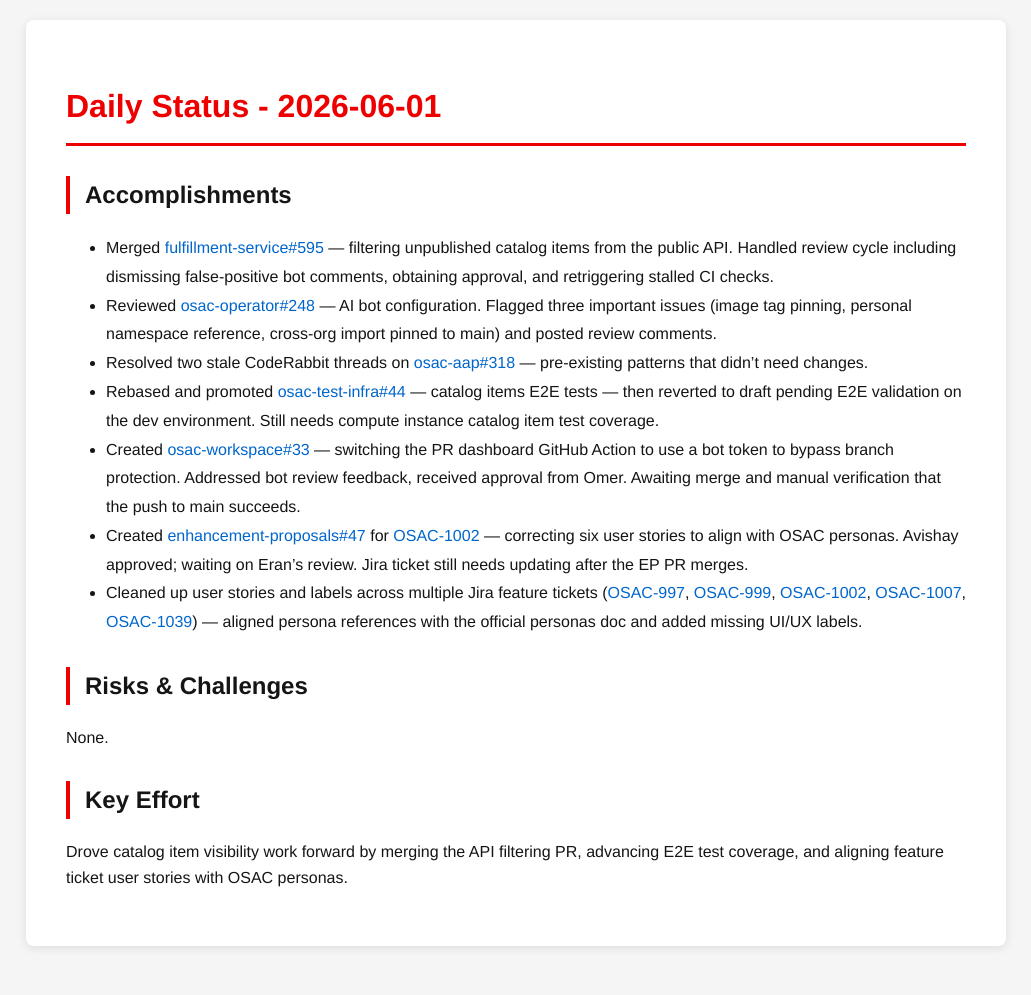
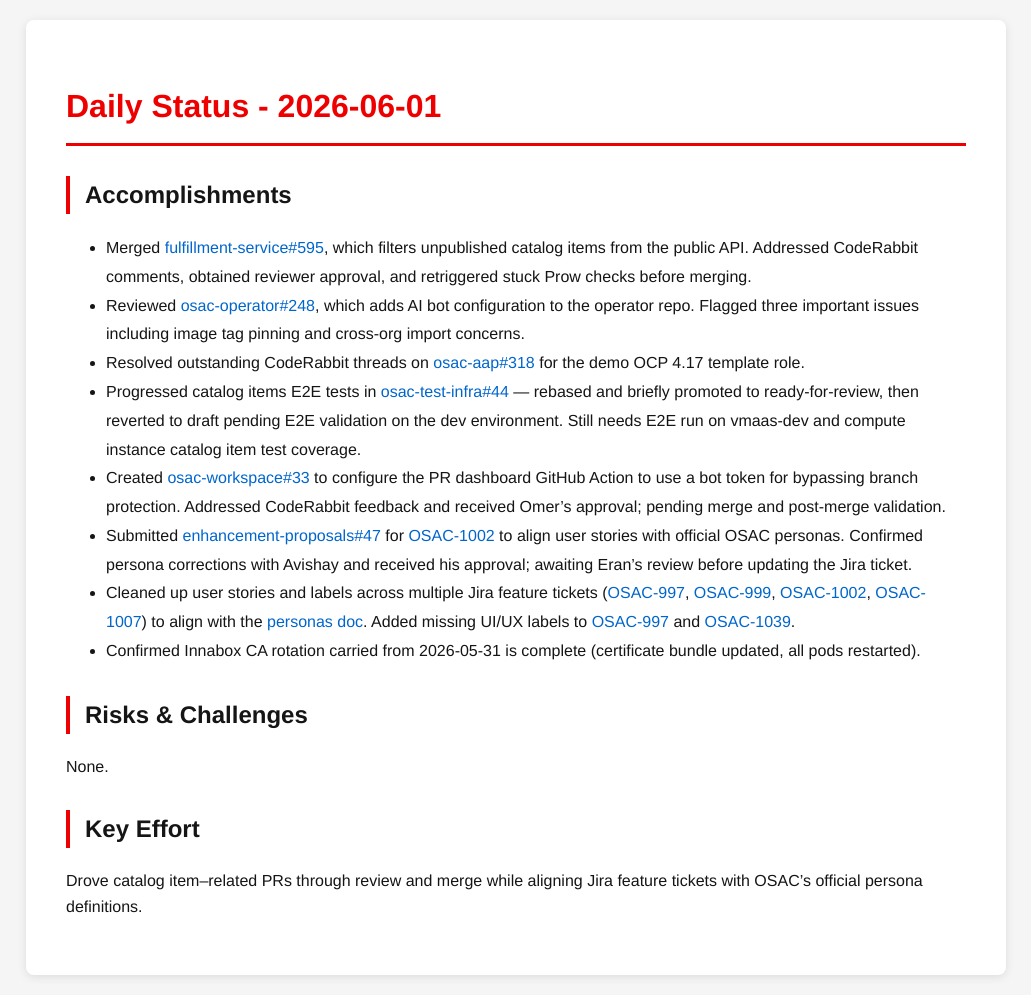
Before and after one commit to tzvatot/daily-status, a Jekyll site: the page built from 2026-06-01.md, in a window 1280 px wide. Shown: the whole page, without its empty margins (124-1155 px from the left). Built offline with Jekyll 4.4.1, drawn with Linux system fonts in a browser that asks for light colours; before the commit the page ends 966 px from its top, so only the background shows below that.

Commit message:
Daily status update - 2026-06-01

```diff
--- a/2026-06-01.md
+++ b/2026-06-01.md
@@ -7,16 +7,18 @@
 # Daily Status - 2026-06-01
 
 ## Accomplishments
-- Merged [fulfillment-service#595](https://github.com/osac-project/fulfillment-service/pull/595) — filtering unpublished catalog items from the public API. Handled review cycle including dismissing false-positive bot comments, obtaining approval, and retriggering stalled CI checks.
-- Reviewed [osac-operator#248](https://github.com/osac-project/osac-operator/pull/248) — AI bot configuration. Flagged three important issues (image tag pinning, personal namespace reference, cross-org import pinned to main) and posted review comments.
-- Resolved two stale CodeRabbit threads on [osac-aap#318](https://github.com/osac-project/osac-aap/pull/318) — pre-existing patterns that didn't need changes.
-- Rebased and promoted [osac-test-infra#44](https://github.com/osac-project/osac-test-infra/pull/44) — catalog items E2E tests — then reverted to draft pending E2E validation on the dev environment. Still needs compute instance catalog item test coverage.
-- Created [osac-workspace#33](https://github.com/osac-project/osac-workspace/pull/33) — switching the PR dashboard GitHub Action to use a bot token to bypass branch protection. Addressed bot review feedback, received approval from Omer. Awaiting merge and manual verification that the push to main succeeds.
-- Created [enhancement-proposals#47](https://github.com/osac-project/enhancement-proposals/pull/47) for [OSAC-1002](https://redhat.atlassian.net/browse/OSAC-1002) — correcting six user stories to align with OSAC personas. Avishay approved; waiting on Eran's review. Jira ticket still needs updating after the EP PR merges.
-- Cleaned up user stories and labels across multiple Jira feature tickets ([OSAC-997](https://redhat.atlassian.net/browse/OSAC-997), [OSAC-999](https://redhat.atlassian.net/browse/OSAC-999), [OSAC-1002](https://redhat.atlassian.net/browse/OSAC-1002), [OSAC-1007](https://redhat.atlassian.net/browse/OSAC-1007), [OSAC-1039](https://redhat.atlassian.net/browse/OSAC-1039)) — aligned persona references with the official personas doc and added missing UI/UX labels.
+
+- Merged [fulfillment-service#595](https://github.com/osac-project/fulfillment-service/pull/595), which filters unpublished catalog items from the public API. Addressed CodeRabbit comments, obtained reviewer approval, and retriggered stuck Prow checks before merging.
+- Reviewed [osac-operator#248](https://github.com/osac-project/osac-operator/pull/248), which adds AI bot configuration to the operator repo. Flagged three important issues including image tag pinning and cross-org import concerns.
+- Resolved outstanding CodeRabbit threads on [osac-aap#318](https://github.com/osac-project/osac-aap/pull/318) for the demo OCP 4.17 template role.
+- Progressed catalog items E2E tests in [osac-test-infra#44](https://github.com/osac-project/osac-test-infra/pull/44) — rebased and briefly promoted to ready-for-review, then reverted to draft pending E2E validation on the dev environment. Still needs E2E run on vmaas-dev and compute instance catalog item test coverage.
+- Created [osac-workspace#33](https://github.com/osac-project/osac-workspace/pull/33) to configure the PR dashboard GitHub Action to use a bot token for bypassing branch protection. Addressed CodeRabbit feedback and received Omer's approval; pending merge and post-merge validation.
+- Submitted [enhancement-proposals#47](https://github.com/osac-project/enhancement-proposals/pull/47) for [OSAC-1002](https://redhat.atlassian.net/browse/OSAC-1002) to align user stories with official OSAC personas. Confirmed persona corrections with Avishay and received his approval; awaiting Eran's review before updating the Jira ticket.
+- Cleaned up user stories and labels across multiple Jira feature tickets ([OSAC-997](https://redhat.atlassian.net/browse/OSAC-997), [OSAC-999](https://redhat.atlassian.net/browse/OSAC-999), [OSAC-1002](https://redhat.atlassian.net/browse/OSAC-1002), [OSAC-1007](https://redhat.atlassian.net/browse/OSAC-1007)) to align with the [personas doc](https://github.com/osac-project/docs/blob/main/personas.md). Added missing UI/UX labels to [OSAC-997](https://redhat.atlassian.net/browse/OSAC-997) and [OSAC-1039](https://redhat.atlassian.net/browse/OSAC-1039).
+- Confirmed Innabox CA rotation carried from 2026-05-31 is complete (certificate bundle updated, all pods restarted).
 
 ## Risks & Challenges
 None.
 
 ## Key Effort
-Drove catalog item visibility work forward by merging the API filtering PR, advancing E2E test coverage, and aligning feature ticket user stories with OSAC personas.
+Drove catalog item–related PRs through review and merge while aligning Jira feature tickets with OSAC's official persona definitions.
```
